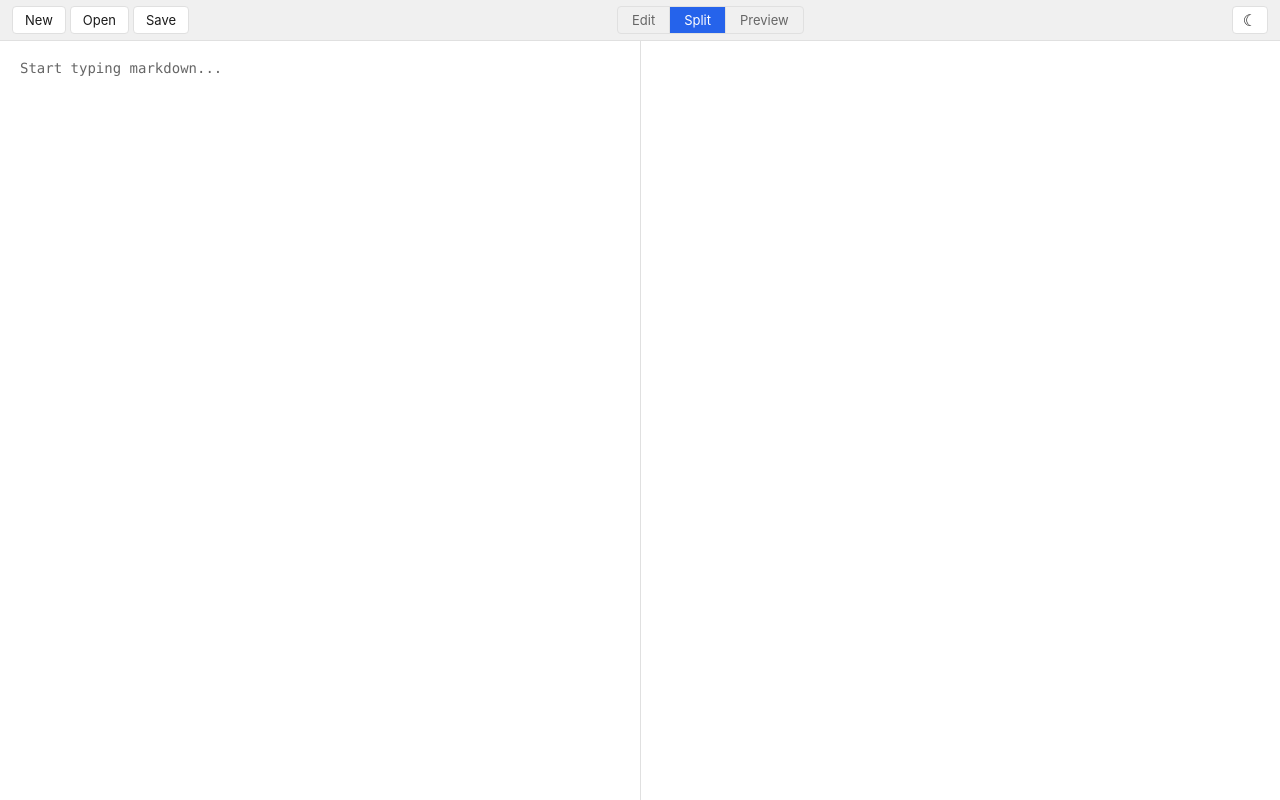
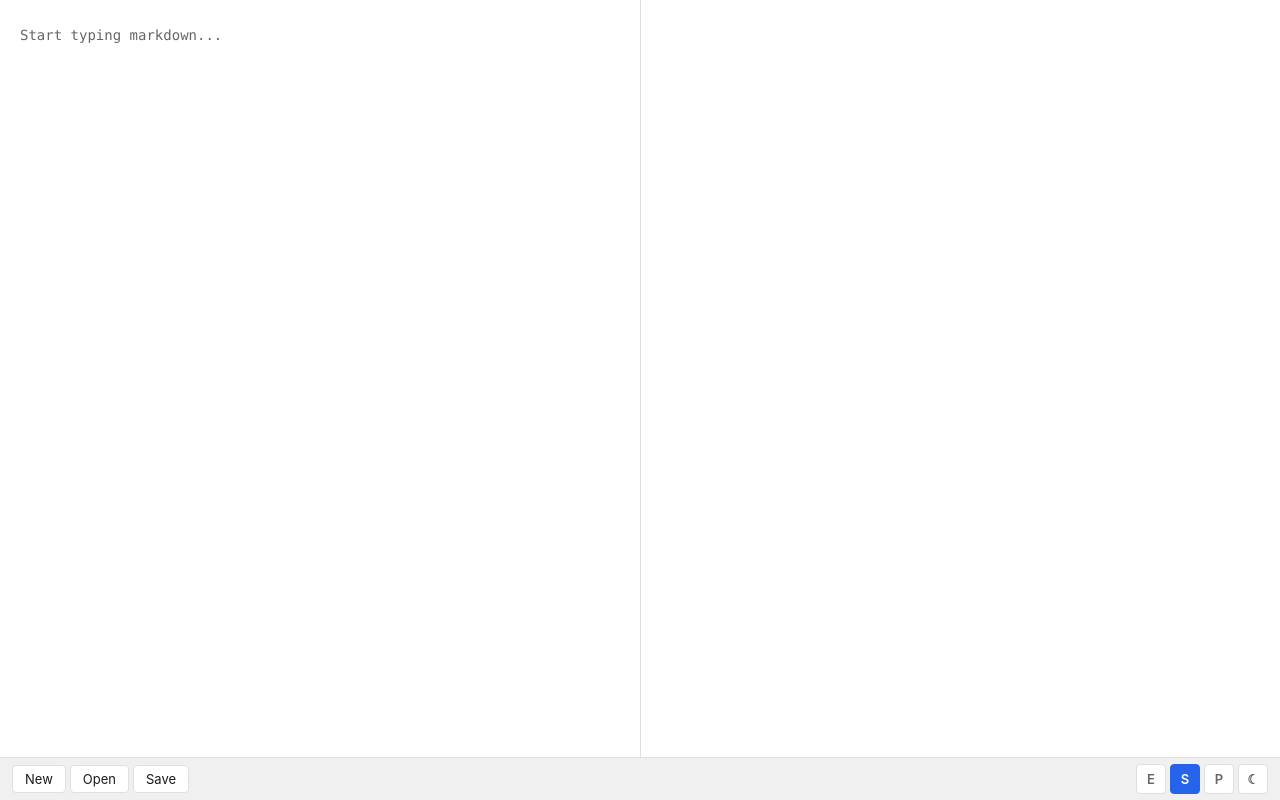
Before and after one commit to petrusjohannesmaas/shorui, a React (Vite) app: page / in a window 1280 px wide. Built offline with nearby package versions, Linux system fonts and the light colour scheme.

Commit message:
style: refine layout and simplify toolbar

```diff
--- a/src/App.css
+++ b/src/App.css
@@ -27,22 +27,22 @@
 }
 
 [data-theme="dark"] {
-  --bg: #1a1b26;
-  --bg-secondary: #24253a;
-  --text: #e0e0e0;
-  --text-secondary: #999999;
-  --border: #3b3d54;
-  --accent: #60a5fa;
-  --accent-hover: #93c5fd;
-  --toolbar-bg: #1e1f33;
-  --code-bg: #1e1f33;
-  --blockquote-border: #60a5fa;
-  --table-border: #3b3d54;
-  --preview-text: #e0e0e0;
-  --preview-heading: #f0f0f0;
-  --preview-link: #60a5fa;
-  --preview-code-text: #e0e0e0;
-  --preview-blockquote-text: #aaaaaa;
+  --bg: #161616;
+  --bg-secondary: #262626;
+  --text: #f2f4f8;
+  --text-secondary: #dde1e6;
+  --border: #525252;
+  --accent: #0f62fe;
+  --accent-hover: #0353e9;
+  --toolbar-bg: #262626;
+  --code-bg: #262626;
+  --blockquote-border: #0f62fe;
+  --table-border: #525252;
+  --preview-text: #f2f4f8;
+  --preview-heading: #f2f4f8;
+  --preview-link: #78a9ff;
+  --preview-code-text: #f2f4f8;
+  --preview-blockquote-text: #dde1e6;
 }
 
 html,
@@ -67,13 +67,19 @@ body {
   height: 100vh;
 }
 
+.main {
+  display: flex;
+  flex: 1;
+  overflow: hidden;
+}
+
 .toolbar {
   display: flex;
   align-items: center;
   justify-content: space-between;
   padding: 6px 12px;
   background: var(--toolbar-bg);
-  border-bottom: 1px solid var(--border);
+  border-top: 1px solid var(--border);
   gap: 8px;
   flex-shrink: 0;
   -webkit-user-select: none;
@@ -81,7 +87,6 @@ body {
 }
 
 .toolbar-left,
-.toolbar-center,
 .toolbar-right {
   display: flex;
   align-items: center;
@@ -105,49 +110,35 @@ body {
   border-color: var(--accent);
 }
 
-.view-toggle {
-  display: flex;
+.icon-btn {
+  width: 30px;
+  height: 30px;
+  padding: 0;
   border: 1px solid var(--border);
   border-radius: 4px;
-  overflow: hidden;
+  background: var(--bg);
+  color: var(--text-secondary);
+  font-size: 13px;
+  font-weight: 600;
+  font-family: inherit;
+  cursor: pointer;
+  display: flex;
+  align-items: center;
+  justify-content: center;
+  transition: background 0.15s, color 0.15s, border-color 0.15s;
+  line-height: 1;
 }
 
-.toggle-btn {
-  padding: 5px 14px;
-  border: none;
-  background: transparent;
-  color: var(--text-secondary);
-  font-size: 13px;
-  cursor: pointer;
-  font-family: inherit;
-  transition: background 0.15s, color 0.15s;
-  border-right: 1px solid var(--border);
+.icon-btn:hover {
+  color: var(--text);
+  background: var(--bg-secondary);
+  border-color: var(--accent);
 }
 
-.toggle-btn:last-child {
-  border-right: none;
-}
-
-.toggle-btn:hover {
-  color: var(--text);
-  background: var(--bg-secondary);
-}
-
-.toggle-btn.active {
+.icon-btn.active {
   background: var(--accent);
   color: #ffffff;
-}
-
-.theme-btn {
-  font-size: 16px;
-  line-height: 1;
-  padding: 5px 10px;
-}
-
-.main {
-  display: flex;
-  flex: 1;
-  overflow: hidden;
+  border-color: var(--accent);
 }
 
 .pane {
@@ -161,16 +152,17 @@ body {
 }
 
 .editor-pane {
-  flex: 1;
+  justify-content: center;
 }
 
 .editor {
   width: 100%;
+  max-width: 800px;
   height: 100%;
   border: none;
   outline: none;
   resize: none;
-  padding: 16px 20px;
+  padding: 24px 20px;
   font-family: "SF Mono", "Fira Code", "Cascadia Code", "JetBrains Mono",
     Menlo, Monaco, Consolas, monospace;
   font-size: 14px;
@@ -185,16 +177,16 @@ body {
 }
 
 .preview-pane {
-  flex: 1;
-  overflow-y: auto;
+  justify-content: center;
 }
 
 .preview {
-  padding: 16px 20px;
+  width: 100%;
+  max-width: 800px;
+  padding: 24px 20px;
   font-size: 15px;
   line-height: 1.7;
   color: var(--preview-text);
-  max-width: 800px;
 }
 
 .preview h1,
@@ -283,6 +275,7 @@ body {
 .preview pre {
   margin: 1em 0;
   padding: 16px;
+  padding-top: 40px;
   border-radius: 6px;
   background: var(--code-bg);
   overflow-x: auto;
@@ -293,6 +286,33 @@ body {
   background: none;
   font-size: 13px;
   line-height: 1.5;
+}
+
+.copy-btn {
+  position: absolute;
+  top: 8px;
+  right: 8px;
+  padding: 3px 10px;
+  border: 1px solid var(--border);
+  border-radius: 4px;
+  background: var(--bg);
+  color: var(--text-secondary);
+  font-size: 11px;
+  font-family: inherit;
+  cursor: pointer;
+  opacity: 0;
+  transition: opacity 0.15s, background 0.15s, color 0.15s;
+  line-height: 1.4;
+}
+
+.preview pre:hover .copy-btn {
+  opacity: 1;
+}
+
+.copy-btn:hover {
+  background: var(--accent);
+  color: #ffffff;
+  border-color: var(--accent);
 }
 
 .preview hr {
--- a/src/App.tsx
+++ b/src/App.tsx
@@ -14,6 +14,7 @@ function App() {
   const [dirty, setDirty] = useState(false);
 
   const textareaRef = useRef<HTMLTextAreaElement>(null);
+  const previewRef = useRef<HTMLDivElement>(null);
   const contentRef = useRef(content);
   contentRef.current = content;
 
@@ -112,52 +113,37 @@ function App() {
 
   const html = marked.parse(content) as string;
 
+  useEffect(() => {
+    if (!previewRef.current) return;
+    const pres = previewRef.current.querySelectorAll("pre");
+    for (const pre of pres) {
+      if (pre.querySelector(".copy-btn")) continue;
+      const btn = document.createElement("button");
+      btn.className = "copy-btn";
+      btn.textContent = "Copy";
+      btn.addEventListener("click", async () => {
+        const code = pre.querySelector("code");
+        if (!code) return;
+        try {
+          await navigator.clipboard.writeText(code.textContent || "");
+          btn.textContent = "Copied!";
+          setTimeout(() => {
+            btn.textContent = "Copy";
+          }, 2000);
+        } catch {
+          btn.textContent = "Failed";
+          setTimeout(() => {
+            btn.textContent = "Copy";
+          }, 2000);
+        }
+      });
+      pre.style.position = "relative";
+      pre.appendChild(btn);
+    }
+  }, [html]);
+
   return (
     <div className="app">
-      <header className="toolbar">
-        <div className="toolbar-left">
-          <button className="toolbar-btn" onClick={newFile} title="New File">
-            New
-          </button>
-          <button className="toolbar-btn" onClick={openFile} title="Open File">
-            Open
-          </button>
-          <button className="toolbar-btn" onClick={saveFile} title="Save File">
-            Save
-          </button>
-        </div>
-        <div className="toolbar-center">
-          <div className="view-toggle">
-            <button
-              className={`toggle-btn${viewMode === "edit" ? " active" : ""}`}
-              onClick={() => setViewMode("edit")}
-            >
-              Edit
-            </button>
-            <button
-              className={`toggle-btn${viewMode === "split" ? " active" : ""}`}
-              onClick={() => setViewMode("split")}
-            >
-              Split
-            </button>
-            <button
-              className={`toggle-btn${viewMode === "preview" ? " active" : ""}`}
-              onClick={() => setViewMode("preview")}
-            >
-              Preview
-            </button>
-          </div>
-        </div>
-        <div className="toolbar-right">
-          <button
-            className="toolbar-btn theme-btn"
-            onClick={toggleTheme}
-            title="Toggle theme"
-          >
-            {theme === "light" ? "\u263E" : "\u2600"}
-          </button>
-        </div>
-      </header>
       <main className="main">
         {(viewMode === "edit" || viewMode === "split") && (
           <div className="pane editor-pane">
@@ -175,12 +161,56 @@ function App() {
         {(viewMode === "preview" || viewMode === "split") && (
           <div className="pane preview-pane">
             <div
+              ref={previewRef}
               className="preview"
               dangerouslySetInnerHTML={{ __html: html }}
             />
           </div>
         )}
       </main>
+      <footer className="toolbar">
+        <div className="toolbar-left">
+          <button className="toolbar-btn" onClick={newFile} title="New File">
+            New
+          </button>
+          <button className="toolbar-btn" onClick={openFile} title="Open File">
+            Open
+          </button>
+          <button className="toolbar-btn" onClick={saveFile} title="Save File">
+            Save
+          </button>
+        </div>
+        <div className="toolbar-right">
+          <button
+            className={`icon-btn${viewMode === "edit" ? " active" : ""}`}
+            onClick={() => setViewMode("edit")}
+            title="Edit mode"
+          >
+            E
+          </button>
+          <button
+            className={`icon-btn${viewMode === "split" ? " active" : ""}`}
+            onClick={() => setViewMode("split")}
+            title="Split view"
+          >
+            S
+          </button>
+          <button
+            className={`icon-btn${viewMode === "preview" ? " active" : ""}`}
+            onClick={() => setViewMode("preview")}
+            title="Preview mode"
+          >
+            P
+          </button>
+          <button
+            className="icon-btn"
+            onClick={toggleTheme}
+            title="Toggle theme"
+          >
+            {theme === "light" ? "\u263E" : "\u2600"}
+          </button>
+        </div>
+      </footer>
     </div>
   );
 }
```
Also changed, not shown: colors.txt (added).
